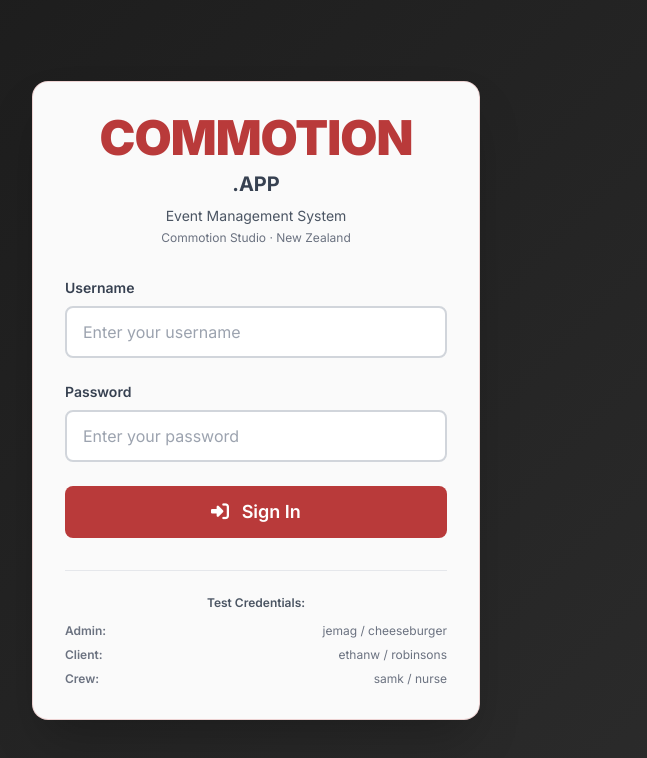
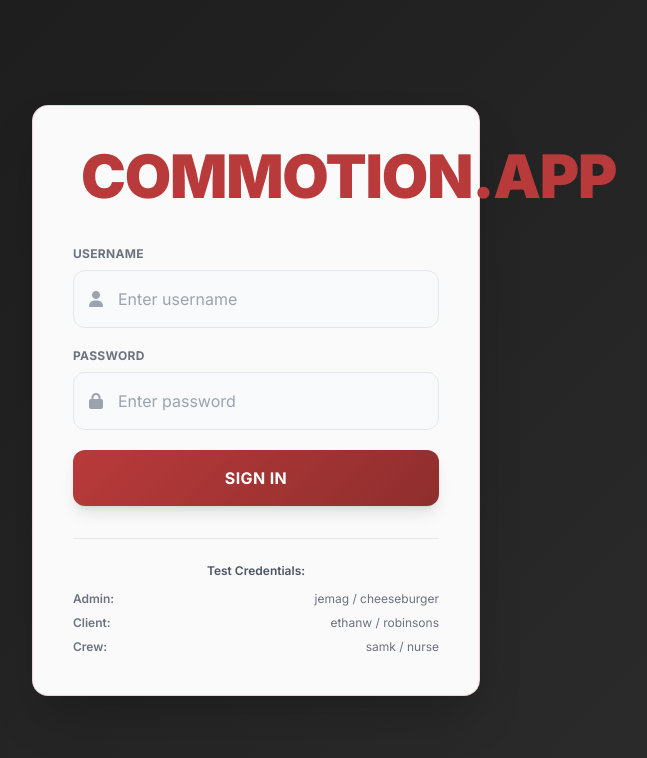
Before and after one commit to JoelTempero/commotion.app, a plain HTML site: page index.html in a window 1280 px wide. Shown: the whole page, without its empty margins (384-1031 px from the left). Drawn offline with nearby package versions, Linux system fonts and the light colour scheme.

Commit message:
Add files via upload

```diff
--- a/index.html
+++ b/index.html
@@ -28,35 +28,43 @@
             font-weight: 900;
             letter-spacing: -0.02em;
             color: #b93a3a;
+            word-break: keep-all;
+            white-space: nowrap;
         }
 
         input:focus {
             outline: none;
             border-color: #b93a3a;
-            box-shadow: 0 0 0 3px rgba(185, 58, 58, 0.1);
+            box-shadow: 0 0 0 4px rgba(185, 58, 58, 0.08);
+        }
+
+        input::placeholder {
+            color: #9ca3af;
         }
 
         .login-btn {
             transition: all 0.3s ease;
-            background-color: #b93a3a;
+            background: linear-gradient(135deg, #b93a3a 0%, #8f2e2e 100%);
         }
 
         .login-btn:hover {
-            background-color: #a02e2e;
-            transform: translateY(-1px);
-            box-shadow: 0 8px 20px rgba(185, 58, 58, 0.3);
+            background: linear-gradient(135deg, #a02e2e 0%, #7a2424 100%);
+            transform: translateY(-2px);
+            box-shadow: 0 12px 28px rgba(185, 58, 58, 0.35);
+        }
+
+        .login-btn:active {
+            transform: translateY(0);
+            box-shadow: 0 6px 16px rgba(185, 58, 58, 0.25);
         }
     </style>
 </head>
 <body class="min-h-screen flex items-center justify-center p-4">
 
-    <div class="glass rounded-2xl shadow-2xl max-w-md w-full p-8">
+    <div class="glass rounded-2xl shadow-2xl max-w-md w-full p-10">
         <!-- Logo/Header -->
-        <div class="text-center mb-8">
-            <h1 class="text-5xl logo-text mb-2">COMMOTION</h1>
-            <p class="text-xl font-bold text-gray-700">.APP</p>
-            <p class="text-sm text-gray-600 mt-2">Event Management System</p>
-            <p class="text-xs text-gray-500 mt-1">Commotion Studio · New Zealand</p>
+        <div class="text-center mb-10">
+            <h1 class="text-4xl sm:text-5xl md:text-6xl logo-text mb-8 px-2">COMMOTION.APP</h1>
         </div>
 
         <!-- Error Message -->
@@ -68,34 +76,43 @@
         </div>
 
         <!-- Login Form -->
-        <form onsubmit="handleLogin(event)" class="space-y-6">
-            <div>
-                <label class="block text-sm font-semibold text-gray-700 mb-2">Username</label>
+        <form onsubmit="handleLogin(event)" class="space-y-5">
+            <div class="space-y-2">
+                <label class="block text-xs font-bold text-gray-500 uppercase tracking-wide">Username</label>
+                <div class="relative">
+                    <div class="absolute inset-y-0 left-0 pl-4 flex items-center pointer-events-none">
+                        <i class="fas fa-user text-gray-400"></i>
+                    </div>
                     <input
                         type="text"
                         id="username"
                         required
-                    class="w-full px-4 py-3 border-2 border-gray-300 rounded-lg transition-all"
-                    placeholder="Enter your username"
+                        class="w-full pl-11 pr-4 py-4 bg-gray-50 border border-gray-200 rounded-xl transition-all focus:bg-white focus:ring-2 focus:ring-red-100 text-gray-900 placeholder-gray-400"
+                        placeholder="Enter username"
                         autocomplete="username"
                     >
                 </div>
+            </div>
 
-            <div>
-                <label class="block text-sm font-semibold text-gray-700 mb-2">Password</label>
+            <div class="space-y-2">
+                <label class="block text-xs font-bold text-gray-500 uppercase tracking-wide">Password</label>
+                <div class="relative">
+                    <div class="absolute inset-y-0 left-0 pl-4 flex items-center pointer-events-none">
+                        <i class="fas fa-lock text-gray-400"></i>
+                    </div>
                     <input
                         type="password"
                         id="password"
                         required
-                    class="w-full px-4 py-3 border-2 border-gray-300 rounded-lg transition-all"
-                    placeholder="Enter your password"
+                        class="w-full pl-11 pr-4 py-4 bg-gray-50 border border-gray-200 rounded-xl transition-all focus:bg-white focus:ring-2 focus:ring-red-100 text-gray-900 placeholder-gray-400"
+                        placeholder="Enter password"
                         autocomplete="current-password"
                     >
                 </div>
+            </div>
 
-            <button type="submit" class="login-btn w-full text-white rounded-lg py-3 px-4 font-semibold text-lg">
-                <i class="fas fa-sign-in-alt mr-2"></i>
-                Sign In
+            <button type="submit" class="login-btn w-full text-white rounded-xl py-4 px-6 font-bold text-base tracking-wide shadow-lg mt-6">
+                SIGN IN
             </button>
         </form>
 
```
Lines whose indentation alone changed are shown as unchanged.
